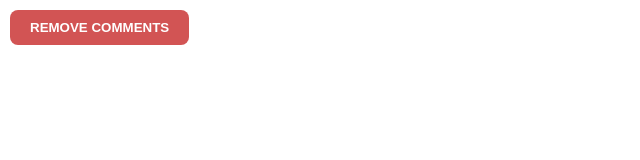
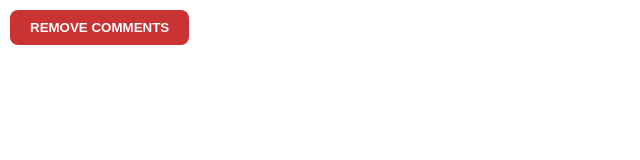
Before and after one commit to Raken001/Comment-Remover, a browser extension: page index.html in a window 1280 px wide. Shown: the whole page, without its empty margins (0-640 px from the left). Drawn offline with Linux system fonts and the light colour scheme.

Commit message:
Changed logo and css

```diff
--- a/index.css
+++ b/index.css
@@ -8,7 +8,7 @@ body {
 #rmv-btn {
     padding: 10px 20px;
     font-weight: bold;
-    background: rgb(210, 84, 84);
+    background: rgb(201, 51, 51);
     color: white;
     border-radius: 8px;
     border: none;
```
Also changed, not shown: icon.png, manifest.json.
